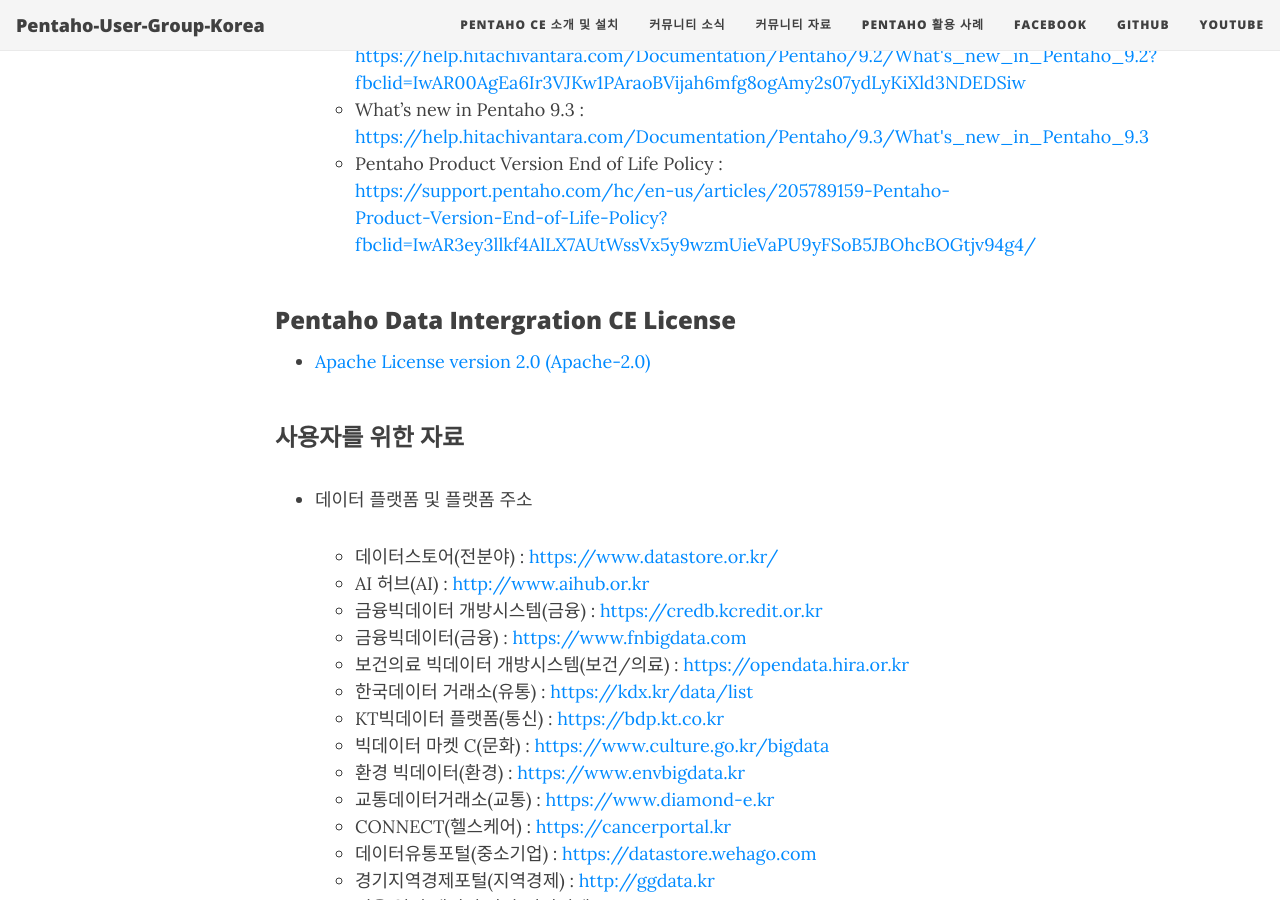
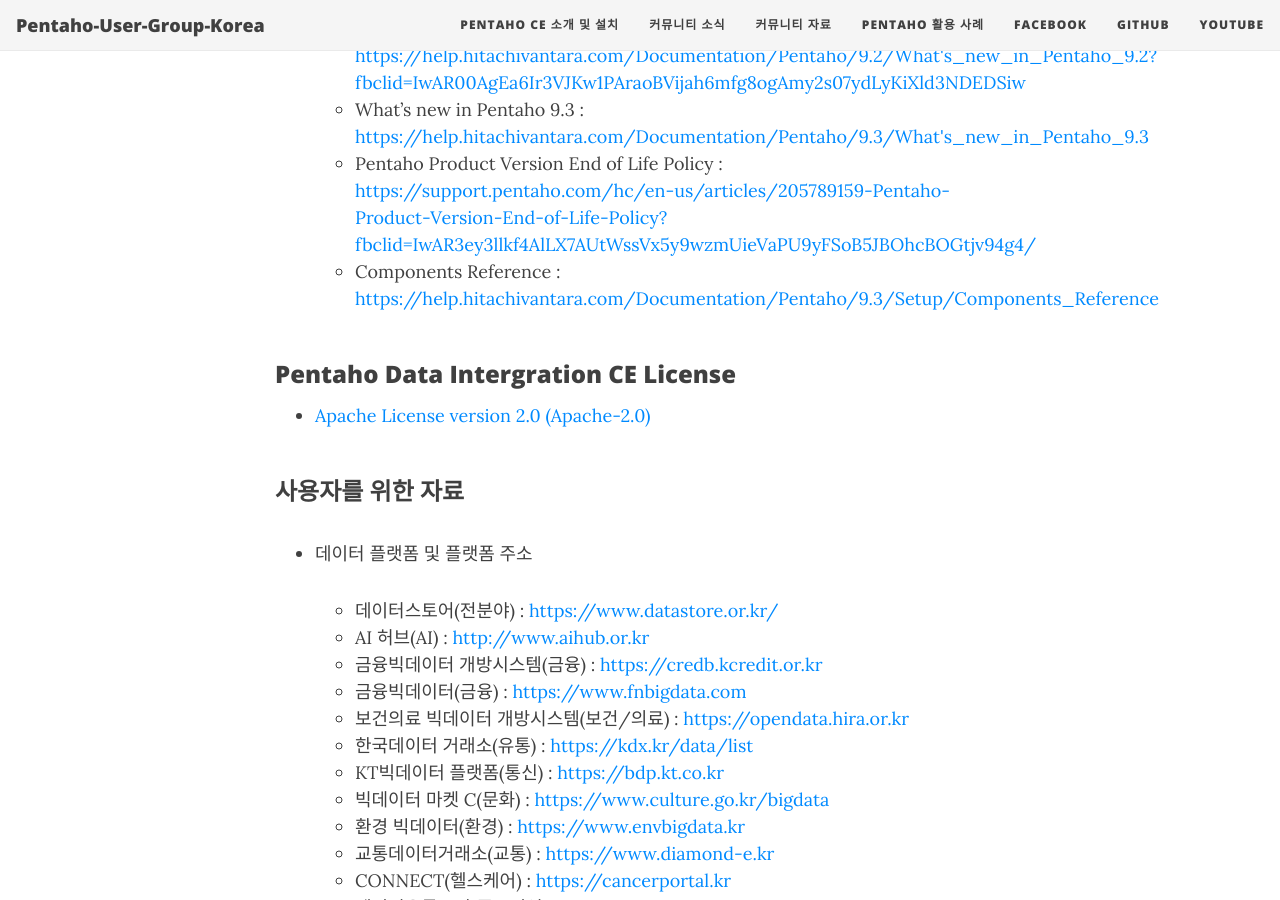
Before and after one commit to Pentaho-User-Group-Korea/Pentaho-User-Group-Korea.github.io, a Jekyll site: the page built from reference.md, in a window 1280 px wide and 900 px high, scrolled down 2224 px. Built offline with Jekyll 4.4.1, drawn with Linux system fonts in a browser that asks for light colours; nearby versions of some CDN libraries.

Commit message:
Update reference.md

```diff
--- a/reference.md
+++ b/reference.md
@@ -56,6 +56,7 @@ title: 커뮤니티 자료
   * What's new in Pentaho 9.2 : <https://help.hitachivantara.com/Documentation/Pentaho/9.2/What's_new_in_Pentaho_9.2?fbclid=IwAR00AgEa6Ir3VJKw1PAraoBVijah6mfg8ogAmy2s07ydLyKiXld3NDEDSiw>
   * What's new in Pentaho 9.3 : <https://help.hitachivantara.com/Documentation/Pentaho/9.3/What's_new_in_Pentaho_9.3>
   * Pentaho Product Version End of Life Policy : <https://support.pentaho.com/hc/en-us/articles/205789159-Pentaho-Product-Version-End-of-Life-Policy?fbclid=IwAR3ey3llkf4AlLX7AUtWssVx5y9wzmUieVaPU9yFSoB5JBOhcBOGtjv94g4/>
+  * Components Reference : <https://help.hitachivantara.com/Documentation/Pentaho/9.3/Setup/Components_Reference>
 <br/>
 <br/>
 
```
